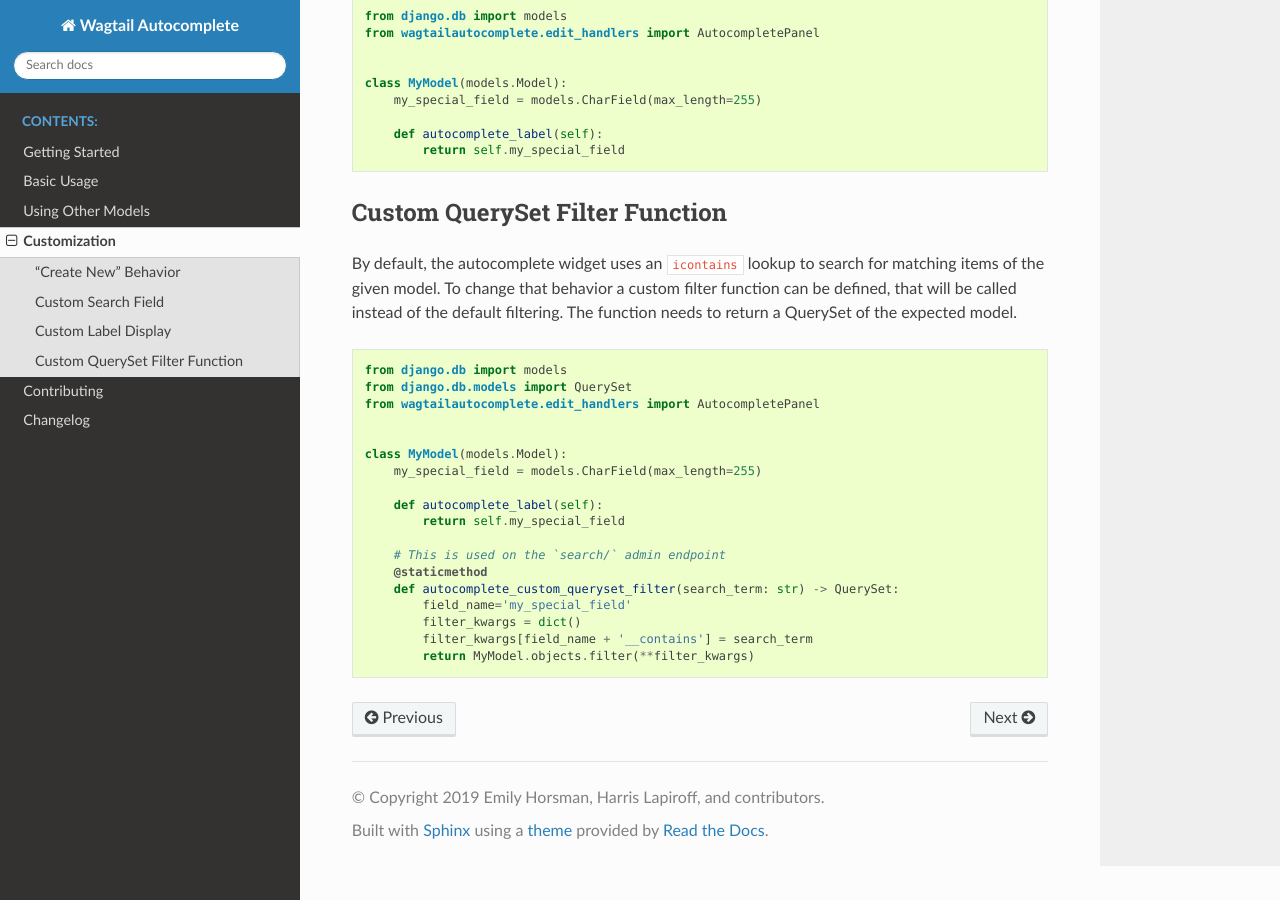
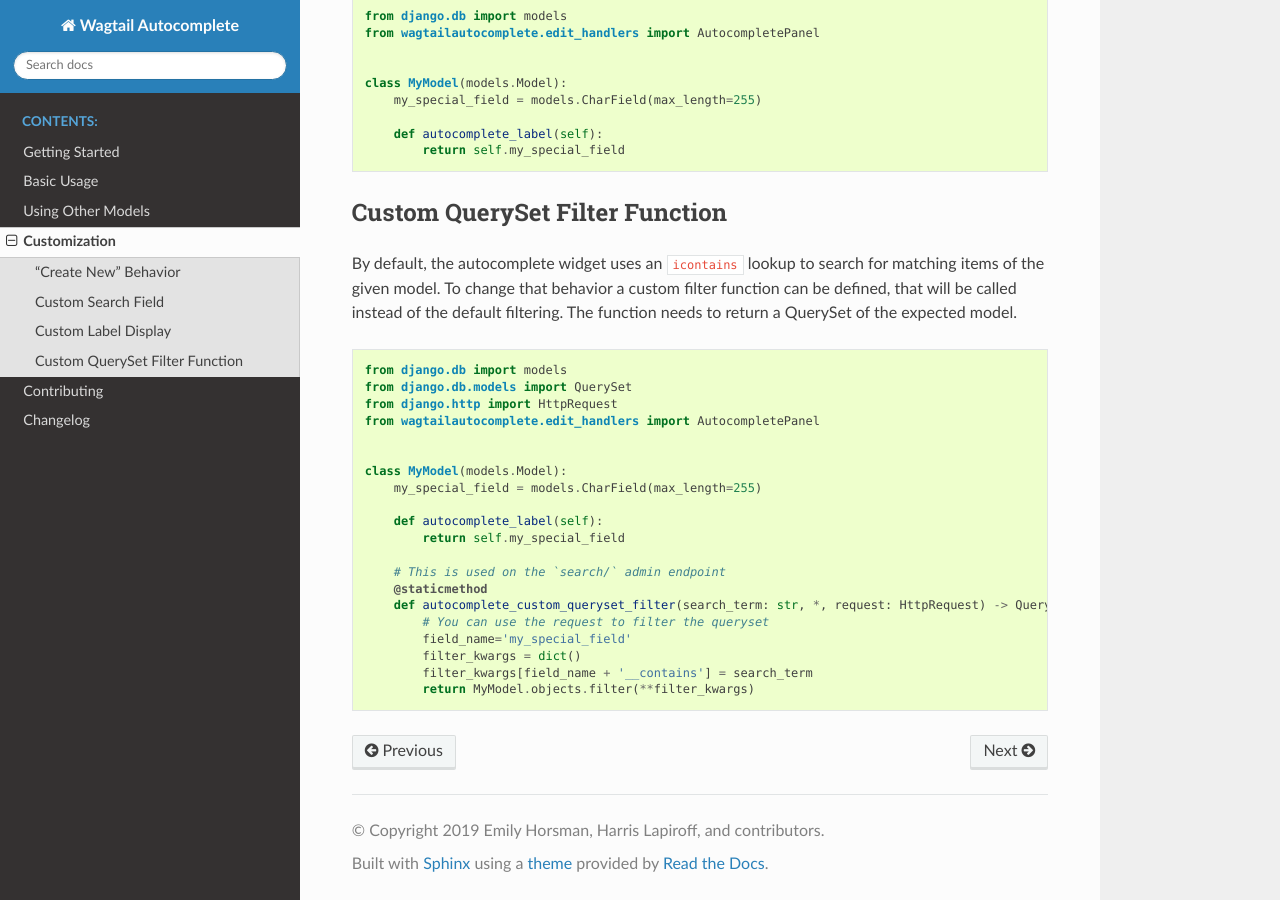
Before and after one commit to wagtail/wagtail-autocomplete, a Sphinx documentation site: the page built from docs/customization.rst, in a window 1280 px wide and 900 px high, scrolled down 1615 px. Built offline with Sphinx 7.4.7 and the Read the Docs theme 3.1.0, drawn with Linux system fonts in a browser that asks for light colours.

Commit message:
Add request kwarg to custom filter function.

```diff
--- a/docs/customization.rst
+++ b/docs/customization.rst
@@ -81,6 +81,7 @@ By default, the autocomplete widget uses an ``icontains`` lookup to search for m
 
     from django.db import models
     from django.db.models import QuerySet
+    from django.http import HttpRequest
     from wagtailautocomplete.edit_handlers import AutocompletePanel
 
 
@@ -92,7 +93,8 @@ By default, the autocomplete widget uses an ``icontains`` lookup to search for m
 
         # This is used on the `search/` admin endpoint
         @staticmethod
-        def autocomplete_custom_queryset_filter(search_term: str) -> QuerySet:
+        def autocomplete_custom_queryset_filter(search_term: str, *, request: HttpRequest) -> QuerySet:
+            # You can use the request to filter the queryset
             field_name='my_special_field'
             filter_kwargs = dict()
             filter_kwargs[field_name + '__contains'] = search_term
```
Also changed, not shown: 1 other file.
